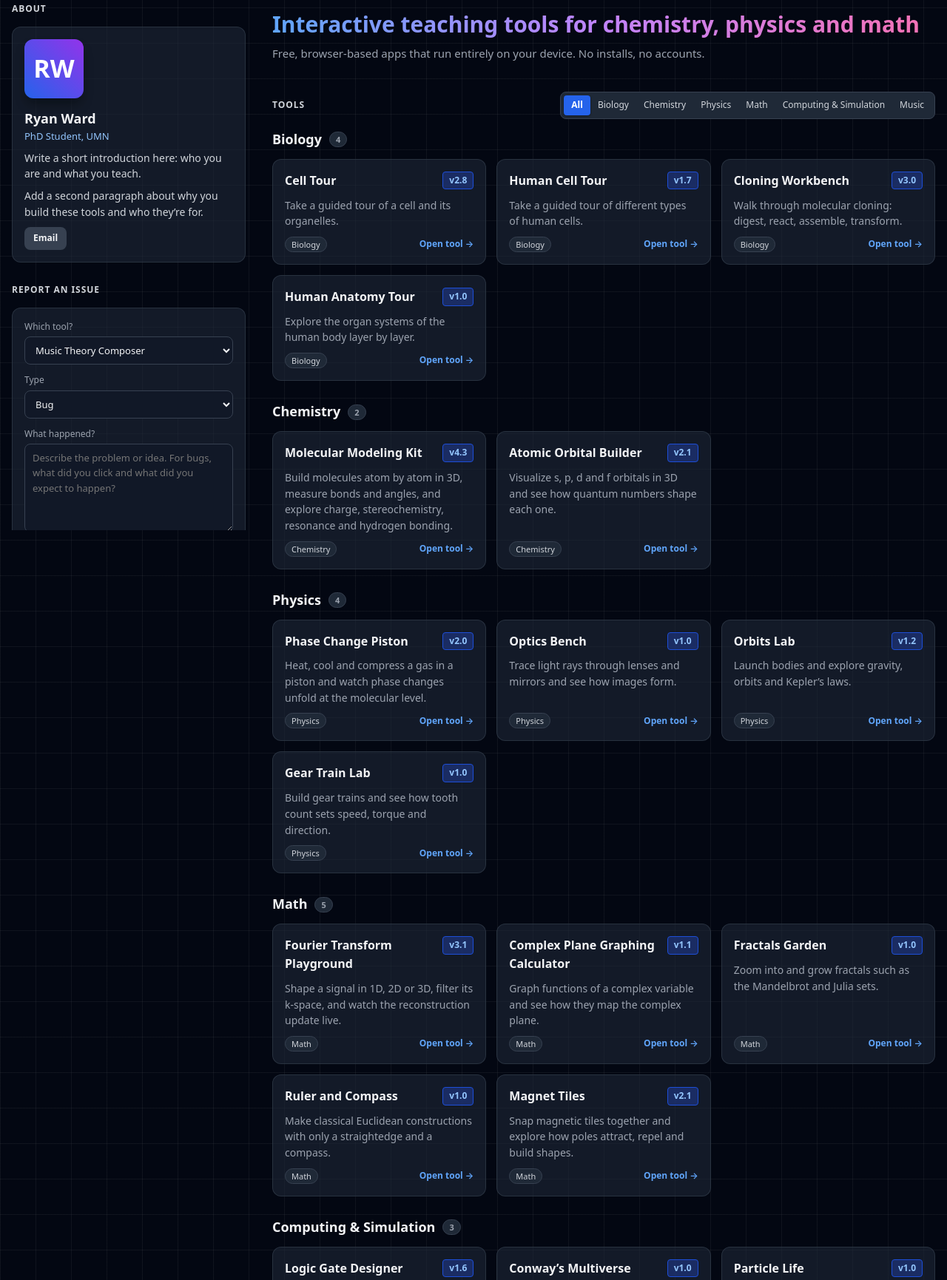
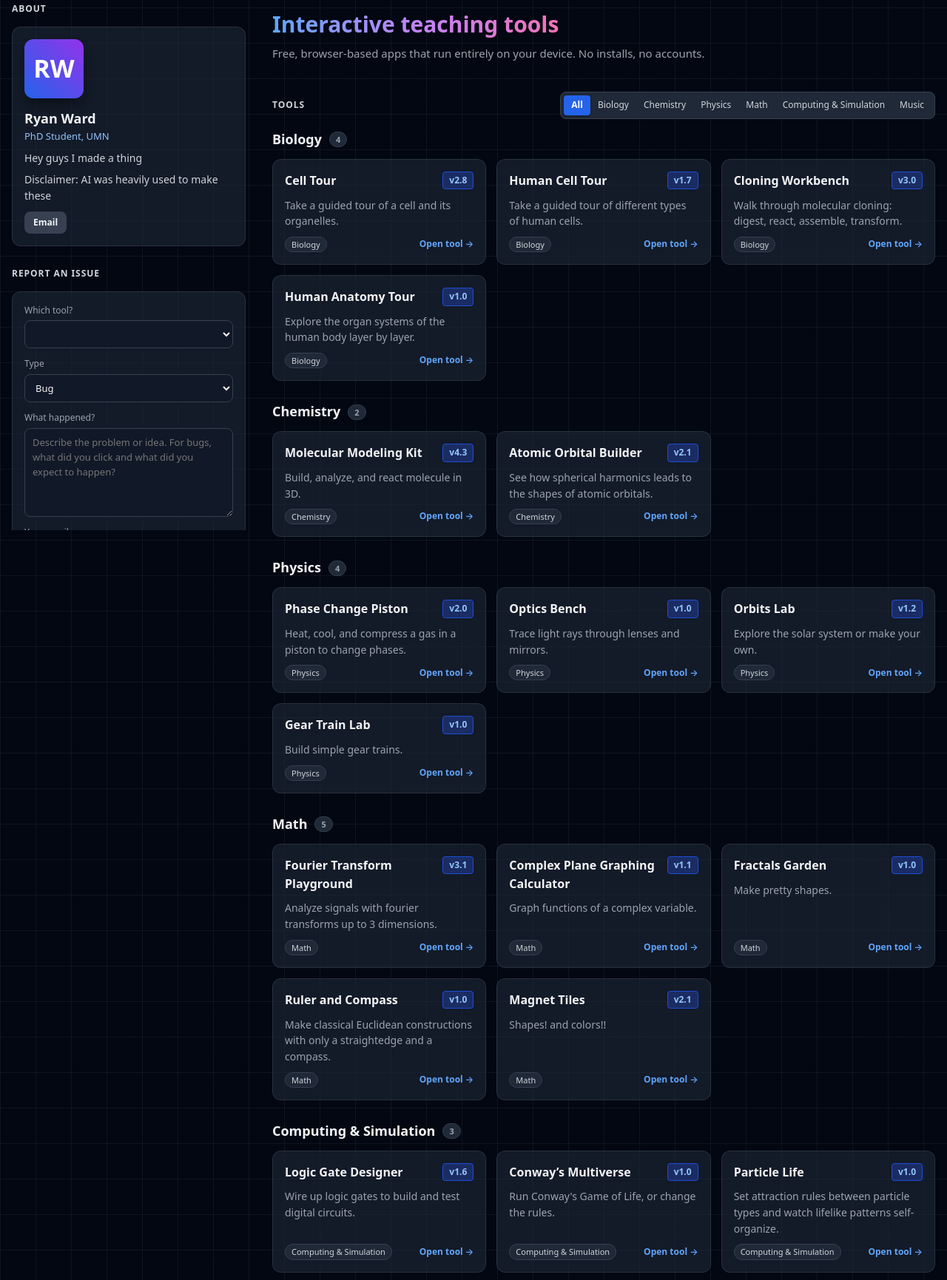
Before and after one commit to rward76/Ryans-Tools, a plain HTML site: page index.html in a window 1280 px wide. Shown: the part 86-1817 px from the top of the page at 74% size. Drawn offline with Linux system fonts and the light colour scheme.

Commit message:
Add files via upload

```diff
--- a/index.html
+++ b/index.html
@@ -134,9 +134,9 @@ footer{border-top:1px solid var(--g800);background:var(--g900);padding:16px;text
 // =====================================================================
 const SITE = {
   name: "Ryan’s Tools",
-  tagline: "Interactive teaching tools for chemistry, physics and math",
+  tagline: "Interactive teaching tools",
   intro: "Free, browser-based apps that run entirely on your device. No installs, no accounts.",
-  email: "you@ryanstools.com",   // where issue reports are sent
+  email: "ward1213@umn.edu",   // where issue reports are sent
   issueEndpoint: ""              // optional: a Formspree/Getform URL. If empty, reports open in the visitor’s email app
 };
 const ABOUT = {
@@ -144,8 +144,8 @@ const ABOUT = {
   role: "PhD Student, UMN",
   photo: "",                      // optional: path to an image, e.g. "img/ryan.jpg" (otherwise initials are shown)
   bio: [
-    "Write a short introduction here: who you are and what you teach.",
-    "Add a second paragraph about why you build these tools and who they’re for."
+    "Hey guys I made a thing",
+    "Disclaimer: AI was heavily used to make these"
   ],
   links: [
     { label: "Email", href: "mailto:you@ryanstools.com" }
@@ -166,39 +166,39 @@ const TOOLS = [
     desc: "Explore the organ systems of the human body layer by layer." },
   // ---- Chemistry ----
   { title: "Molecular Modeling Kit", version: "v4.3", category: "Chemistry", href: "molecular_modeling_kit_v4.3.html",
-    desc: "Build molecules atom by atom in 3D, measure bonds and angles, and explore charge, stereochemistry, resonance and hydrogen bonding." },
+    desc: "Build, analyze, and react molecule in 3D." },
   { title: "Atomic Orbital Builder", version: "v2.1", category: "Chemistry", href: "atomic_orbital_builder_v2.1.html",
-    desc: "Visualize s, p, d and f orbitals in 3D and see how quantum numbers shape each one." },
+    desc: "See how spherical harmonics leads to the shapes of atomic orbitals." },
   // ---- Physics ----
   { title: "Phase Change Piston", version: "v2.0", category: "Physics", href: "phase_change_piston_v2.0.html",
-    desc: "Heat, cool and compress a gas in a piston and watch phase changes unfold at the molecular level." },
+    desc: "Heat, cool, and compress a gas in a piston to change phases." },
   { title: "Optics Bench", version: "v1.0", category: "Physics", href: "optics_bench_v1.0.html",
-    desc: "Trace light rays through lenses and mirrors and see how images form." },
+    desc: "Trace light rays through lenses and mirrors." },
   { title: "Orbits Lab", version: "v1.2", category: "Physics", href: "orbit_lab_v1.2.html",
-    desc: "Launch bodies and explore gravity, orbits and Kepler’s laws." },
+    desc: "Explore the solar system or make your own." },
   { title: "Gear Train Lab", version: "v1.0", category: "Physics", href: "gear_train_lab_v1.0.html",
-    desc: "Build gear trains and see how tooth count sets speed, torque and direction." },
+    desc: "Build simple gear trains." },
   // ---- Math ----
   { title: "Fourier Transform Playground", version: "v3.1", category: "Math", href: "fourier_transform_playground_v3.1.html",
-    desc: "Shape a signal in 1D, 2D or 3D, filter its k-space, and watch the reconstruction update live." },
+    desc: "Analyze signals with fourier transforms up to 3 dimensions." },
   { title: "Complex Plane Graphing Calculator", version: "v1.1", category: "Math", href: "complex_plane_grapher_v1.1.html",
-    desc: "Graph functions of a complex variable and see how they map the complex plane." },
+    desc: "Graph functions of a complex variable." },
   { title: "Fractals Garden", version: "v1.0", category: "Math", href: "fractal_garden_v1.0.html",
-    desc: "Zoom into and grow fractals such as the Mandelbrot and Julia sets." },
+    desc: "Make pretty shapes." },
   { title: "Ruler and Compass", version: "v1.0", category: "Math", href: "ruler_compass_v1.0.html",
     desc: "Make classical Euclidean constructions with only a straightedge and a compass." },
   { title: "Magnet Tiles", version: "v2.1", category: "Math", href: "magnet_tiles_v2.1.html",
-    desc: "Snap magnetic tiles together and explore how poles attract, repel and build shapes." },
+    desc: "Shapes! and colors!!" },
   // ---- Computing & Simulation ----
   { title: "Logic Gate Designer", version: "v1.6", category: "Computing & Simulation", href: "logic_gate_designer_v1.6.html",
     desc: "Wire up logic gates to build and test digital circuits." },
   { title: "Conway’s Multiverse", version: "v1.0", category: "Computing & Simulation", href: "life_multiverse_v1.0.html",
-    desc: "Run Conway’s Game of Life and other cellular automata and watch complex patterns emerge." },
+    desc: "Run Conway's Game of Life, or change the rules." },
   { title: "Particle Life", version: "v1.0", category: "Computing & Simulation", href: "particle_life_v1.0.html",
     desc: "Set attraction rules between particle types and watch lifelike patterns self-organize." },
   // ---- Music ----
   { title: "Music Theory Composer", version: "v3.2", category: "Music", href: "music_theory_lab_v3.2.html",
-    desc: "Compose with scales, chords and progressions while hearing the theory in action." }
+    desc: "Make harmonies and rhythms" }
   // Add a tool by copying a line above: title, version (optional), category, href (path to the HTML file), desc
 ];
 // =====================================================================
@@ -244,11 +244,13 @@ else $('avatar').textContent = ABOUT.name.split(/\s+/).map(w => w[0]).join('').s
 
 // Issue reporting
 ['Website / other', ...TOOLS.map(t => t.title)].reverse().forEach(n => $('fTool').prepend(new Option(n, n)));
+$('fTool').prepend(new Option('', '', true, true));   // blank default so the visitor has to choose
 $('issueForm').addEventListener('submit', async e => {
   e.preventDefault();
   const st = $('status'), msg = $('fMsg').value.trim();
   const say = (t, c) => { st.textContent = t; st.className = c || ''; };
   if ($('fHp').value) return;                       // spam trap
+  if (!$('fTool').value) { say('Please choose which tool this is about.', 'err'); return; }
   if (msg.length < 10) { say('Please add a little more detail.', 'err'); return; }
   const r = { tool: $('fTool').value, type: $('fType').value, message: msg, email: $('fEmail').value.trim(),
               page: location.href, browser: navigator.userAgent, screen: `${innerWidth}x${innerHeight}` };
```
